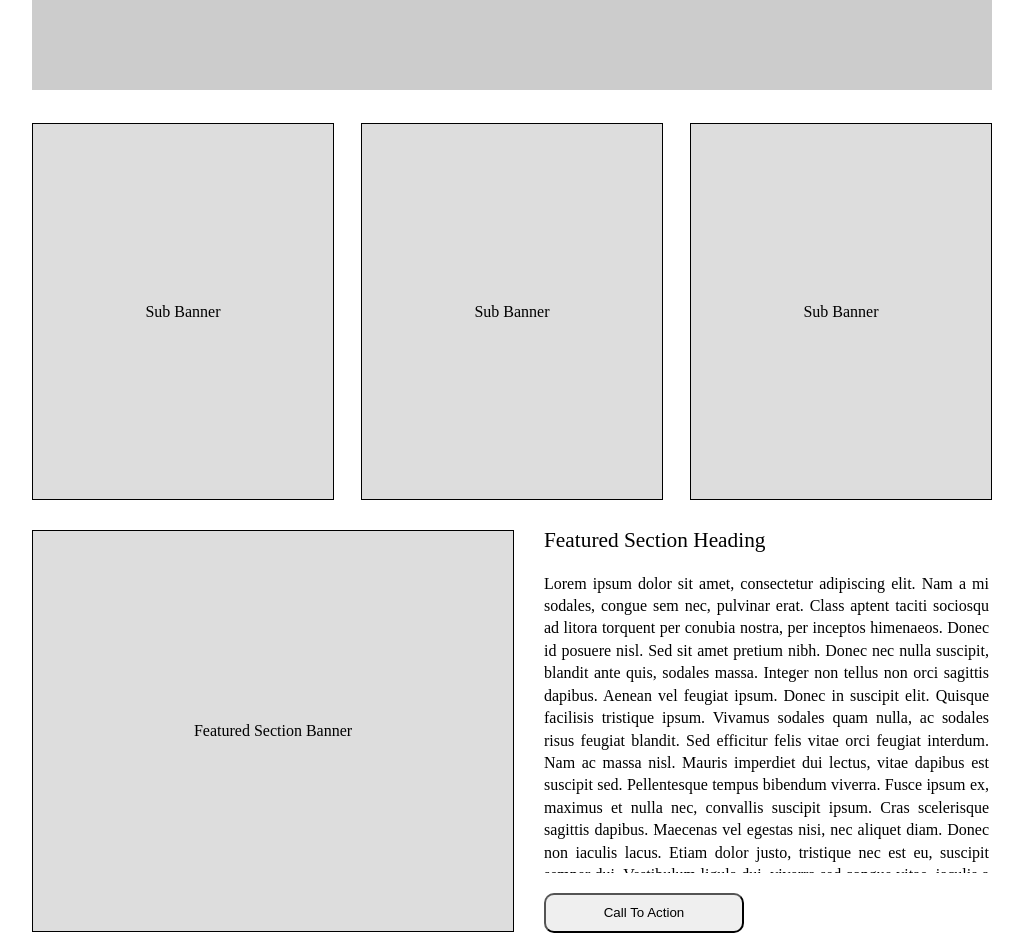
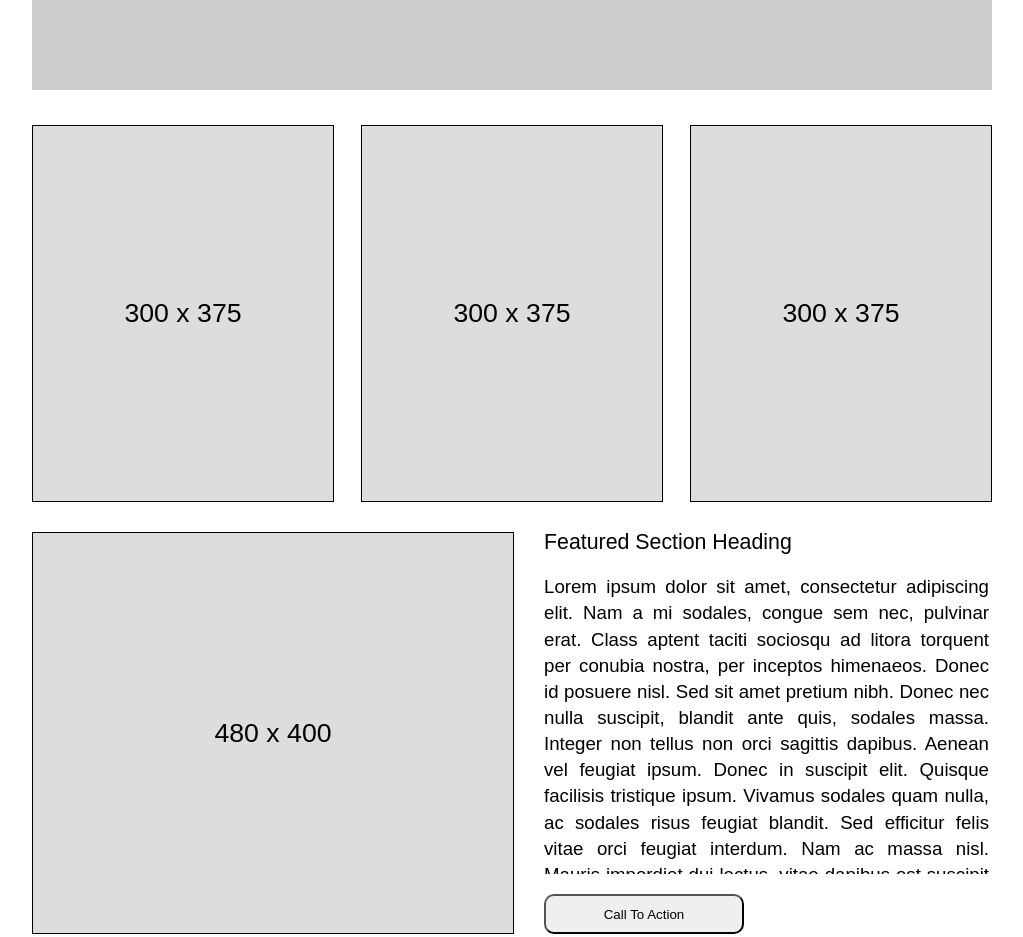
Before and after one commit to LeoKuhorev/wirefame-exercise, a plain HTML site: page index.html in a window 1280 px wide. Shown: the part 460-1397 px from the top of the page, without its empty margins (128-1151 px from the left). Drawn offline with Linux system fonts and the light colour scheme; placeholder pictures from the web are drawn by us.

Commit message:
names changed to sections sizes

```diff
--- a/css/style.css
+++ b/css/style.css
@@ -1,3 +1,7 @@
+body {
+  font-family: Arial, Helvetica, sans-serif;
+  font-size: 20pt;
+}
 /*HEADER*/
 header {
   background: #ddd;
@@ -7,6 +11,7 @@ header {
   margin-right: auto;
 }
 nav {
+  font-size: 16pt;
   width: 960px;
   margin: 0 auto;
 }
@@ -64,6 +69,7 @@ main {
   margin-bottom: 1em;
 }
 #featured-section p {
+  font-size: 14pt;
   float: left;
   width: 445px;
   height: 300px;
--- a/index.html
+++ b/index.html
@@ -20,12 +20,12 @@
     <main>
       <img src="http://placehold.it/960x450" />
       <div id="sub-banners">
-        <section>Sub Banner</section>
-        <section>Sub Banner</section>
-        <section>Sub Banner</section>
+        <section>300 x 375</section>
+        <section>300 x 375</section>
+        <section>300 x 375</section>
       </div>
       <section id="featured-section">
-        <div id="fs-banner">Featured Section Banner</div>
+        <div id="fs-banner">480 x 400</div>
         <section>
           <h3>Featured Section Heading</h3>
           <p>Lorem ipsum dolor sit amet, consectetur adipiscing elit. Nam a mi sodales, congue sem nec, pulvinar erat. Class aptent taciti sociosqu ad litora torquent per conubia nostra, per inceptos himenaeos. Donec id posuere nisl. Sed sit amet pretium nibh. Donec nec nulla suscipit, blandit ante quis, sodales massa. Integer non tellus non orci sagittis dapibus. Aenean vel feugiat ipsum. Donec in suscipit elit. Quisque facilisis tristique ipsum. Vivamus sodales quam nulla, ac sodales risus feugiat blandit. Sed efficitur felis vitae orci feugiat interdum. Nam ac massa nisl. Mauris imperdiet dui lectus, vitae dapibus est suscipit sed.
```
